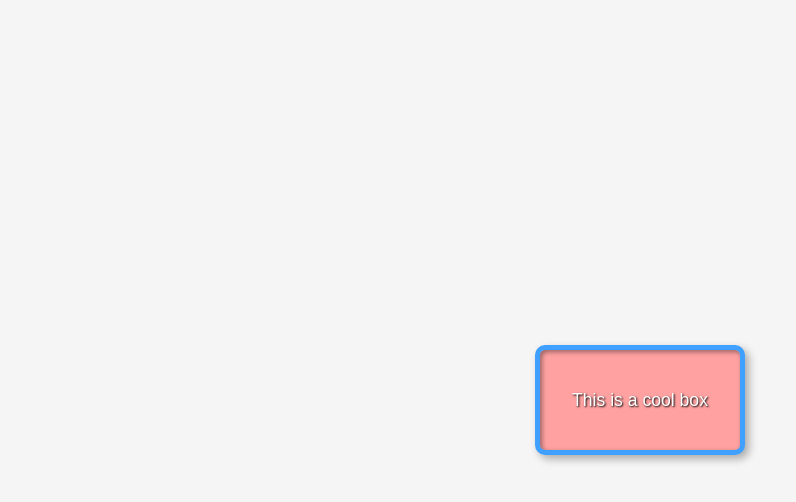
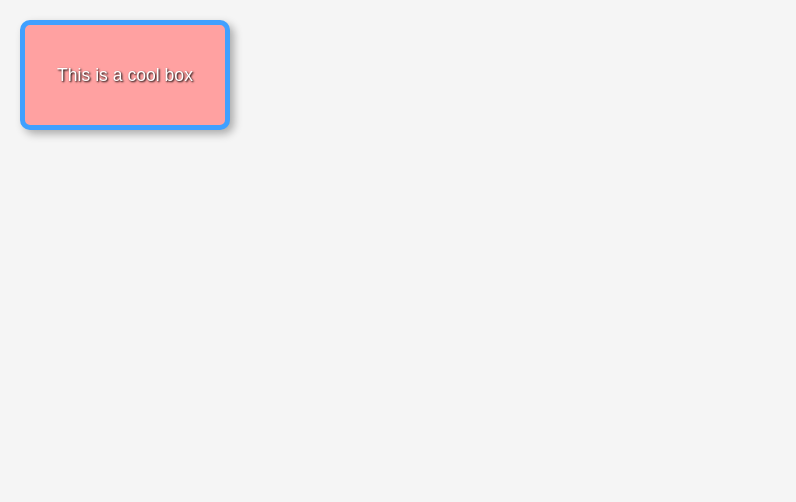
Before and after one commit to Frey0709/inft1206W25sec11, a plain HTML site: page ass3/part2/index.html in a window 1280 px wide. Shown: the whole page, without its empty margins (0-796 px from the left). Drawn offline with Linux system fonts and the light colour scheme.

Commit message:
Update part2.css

```diff
--- a/ass3/part2/part2.css
+++ b/ass3/part2/part2.css
@@ -3,12 +3,10 @@ html {
   }
 
   body {
-    display: flex;
-    justify-content: center;
-    align-items: center;
-    height: 100vh;
+    text-align: center;
     background-color: #f5f5f5;
     margin: 0;
+    padding: 20px
   }
 
   div {
@@ -19,13 +17,11 @@ html {
     align-items: center;
     font-size: 1.1rem;
     background-color: #ffa1a1;
-    color: #ffffff;
+    color: white;
     text-shadow: 1px 1px 2px black;
     border-radius: 10px;
     border: 5px solid #40a0ff;
-    position: relative;
-
-    box-shadow:
-    4px 4px 8px rgba(0, 0, 0, 0.3),
-    inset 2px 2px 5px rgba(0, 0, 0, 0.4);
+    box-shadow: 4px 4px 8px rgba(0, 0, 0, 0.3);
+    display: block;
+    line-height: 100px;
   }
```
